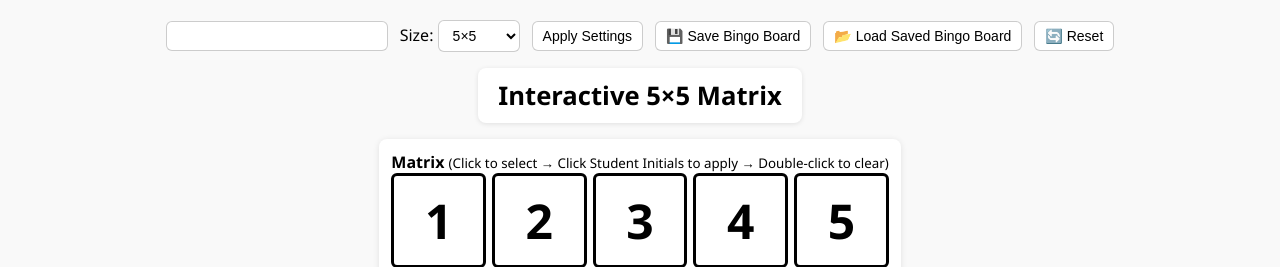
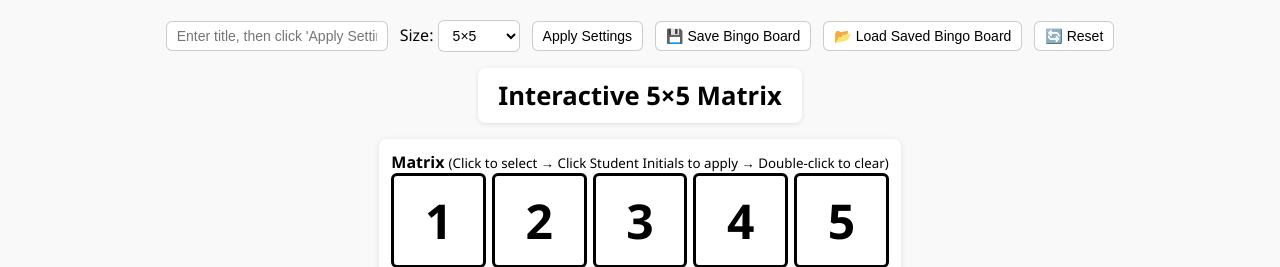
Before and after one commit to chrisbrowncbhllc-cmd/ClassroomBingo, a plain HTML site: page index.html in a window 1280 px wide. Shown: the top 267 px of the page. Drawn offline with Linux system fonts and the light colour scheme.

Commit message:
Update index.html
at Line 74 I deleted
value=" "

```diff
--- a/index.html
+++ b/index.html
@@ -71,7 +71,7 @@
 <body>
 
   <div class="controls">
-    <input id="titleInput" type="text" placeholder="Enter title, then click 'Apply Settings'" value=" " style="width:200px;" />
+    <input id="titleInput" type="text" placeholder="Enter title, then click 'Apply Settings'" style="width:200px;" />
     <label>Size:
       <select id="sizeSelect">
   <option value="3">3×3</option>
```
